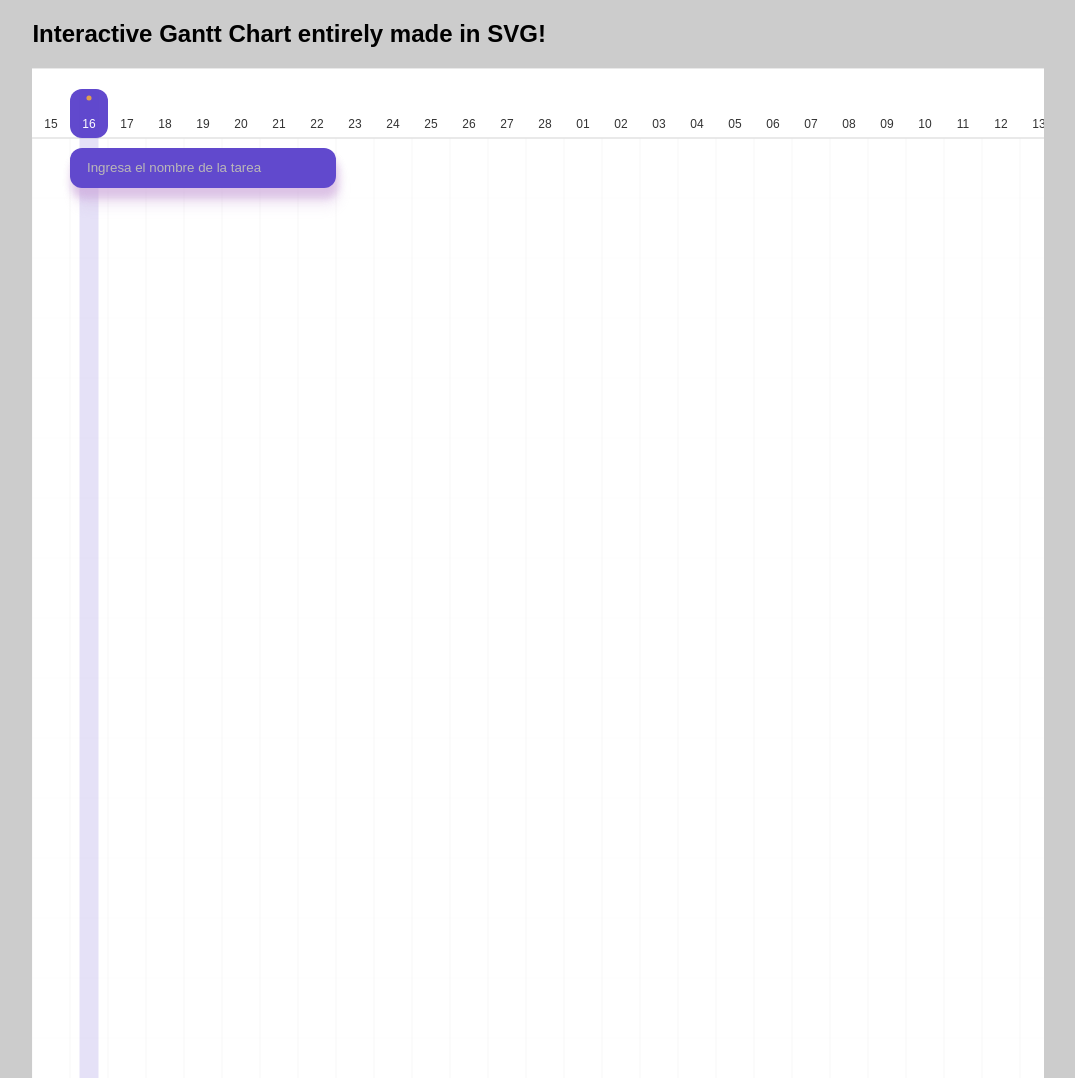
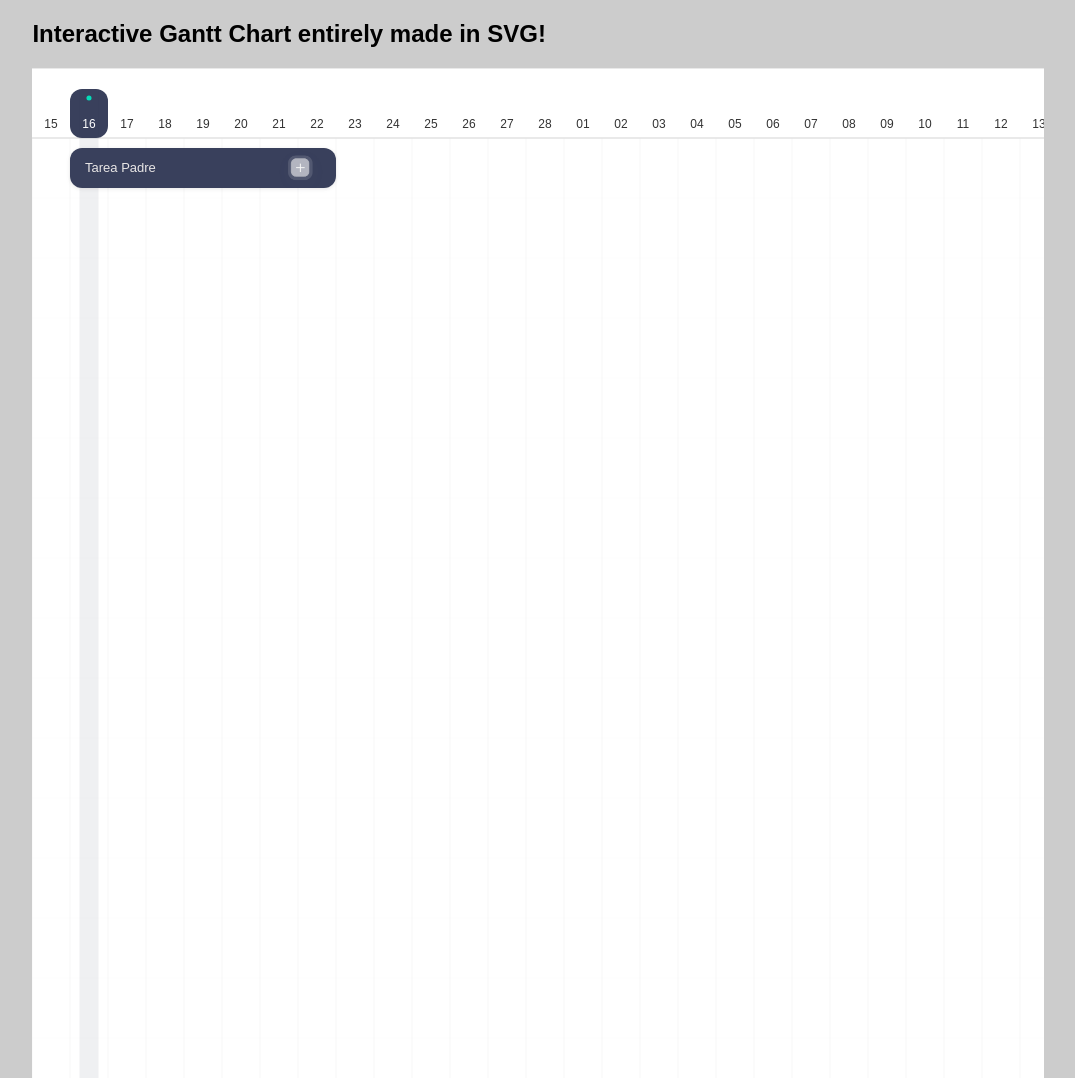
Before and after one commit to deathperminut/Gantt, a website: page index.html in a window 1280 px wide. Shown: the whole page, without its empty margins (102-1177 px from the left). Drawn offline with Linux system fonts and the light colour scheme.

Commit message:
"cambios

```diff
--- a/index.html
+++ b/index.html
@@ -28,7 +28,7 @@
         var tasks = [{
             start: '',
             end: '',
-            name: '',
+            name: 'Tarea Padre',
             id: "Task 10",
             Father: true,
             Porcent: 100,
--- a/package.json
+++ b/package.json
@@ -1,7 +1,7 @@
 {
     "type": "module",
     "name": "bios-gantt_2",
-    "version": "0.0.96",
+    "version": "0.1.52",
     "description": "A simple, modern, interactive gantt library for the web",
     "main": "src/index.js",
     "scripts": {
```
Also changed, not shown: dist/frappe-gantt.css.
